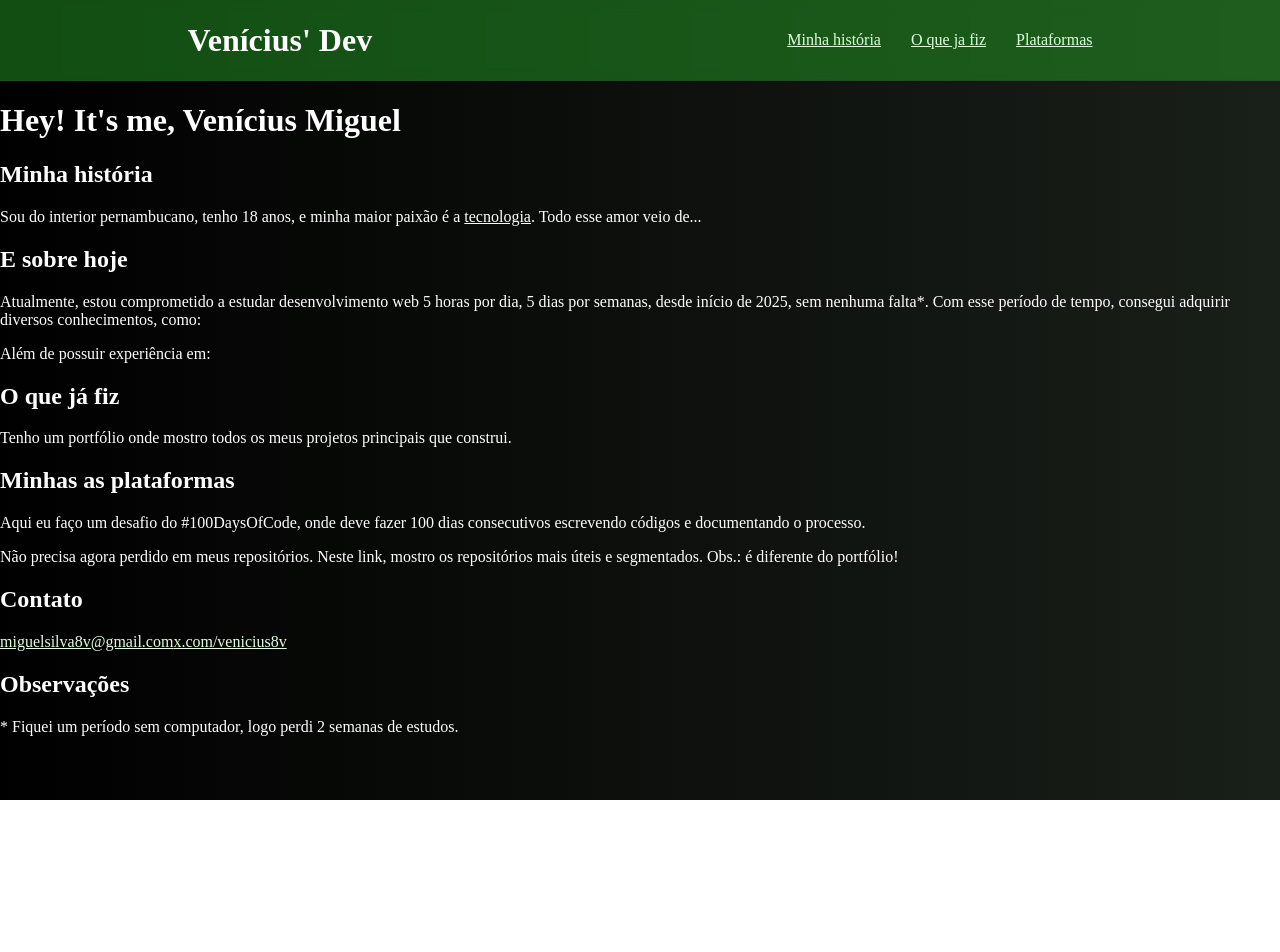
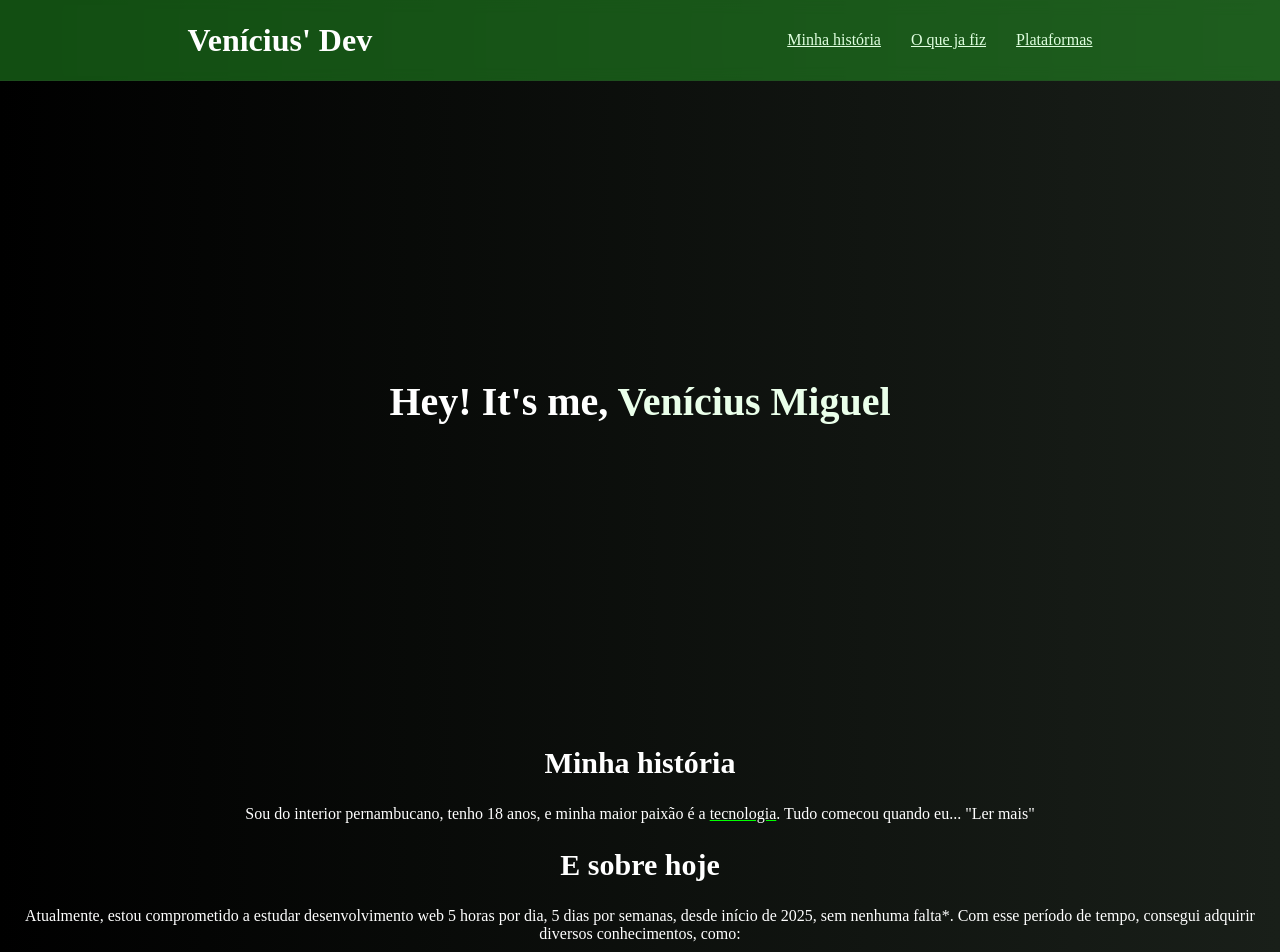
Before and after one commit to venicius8/venicius-dev, a React (Vite) app: page / in a window 1280 px wide. Shown: the top 952 px of the page. Before the commit the page ends 800 px from the top, so only its background shows below. Built offline with nearby package versions, Linux system fonts and the light colour scheme.

Commit message:
style: semantic page and beautiful main

```diff
--- a/src/App.jsx
+++ b/src/App.jsx
@@ -1,36 +1,49 @@
 import { Header } from "./components/Header.jsx";
+import Styles from "./App.module.css";
 
 function App() {
   return (
     <>
       <Header></Header>
+
+      <section className={Styles.main}>
         <h1>
-        Hey! It's me, <span className="nameEffect">Venícius Miguel</span>
+          Hey! It's me,{" "}
+          <span className={Styles.nameEffect}>Venícius Miguel</span>
         </h1>
+      </section>
 
+      <section>
         <h2 id="history">Minha história</h2>
         <p>
           Sou do interior pernambucano, tenho 18 anos, e minha maior paixão é a{" "}
-        <u>tecnologia</u>. Todo esse amor veio de...
+          <u>tecnologia</u>. Tudo comecou quando eu... "Ler mais"
         </p>
+      </section>
 
+      <section>
         <h2>E sobre hoje</h2>
         <p>
-        Atualmente, estou comprometido a estudar desenvolvimento web 5 horas por
-        dia, 5 dias por semanas, desde início de 2025, sem nenhuma falta*. Com
-        esse período de tempo, consegui adquirir diversos conhecimentos, como:
+          Atualmente, estou comprometido a estudar desenvolvimento web 5 horas
+          por dia, 5 dias por semanas, desde início de 2025, sem nenhuma falta*.
+          Com esse período de tempo, consegui adquirir diversos conhecimentos,
+          como:
         </p>
         <div className="knowledgeChart"></div>
         <p>Além de possuir experiência em:</p>
         <div className="experienceChart"></div>
+      </section>
 
+      <section>
         <h2 id="whatIDid">O que já fiz</h2>
         <p>
           Tenho um portfólio onde mostro todos os meus projetos principais que
           construi.
         </p>
         <div className="portfolio"></div>
+      </section>
 
+      <section>
         <h2 id="platafoms">Minhas as plataformas</h2>
         <div className="twitterLink"></div>
         <p>
@@ -42,7 +55,9 @@ function App() {
           Não precisa agora perdido em meus repositórios. Neste link, mostro os
           repositórios mais úteis e segmentados. Obs.: é diferente do portfólio!
         </p>
+      </section>
 
+      <footer>
         <h2>Contato</h2>
         <a href="mailto:miguelsilva8v@gmail.com">miguelsilva8v@gmail.com</a>
         <a href="http://x.com/venicius8v">x.com/venicius8v</a>
@@ -51,6 +66,7 @@ function App() {
         <p>
           * Fiquei um período sem computador, logo perdi 2 semanas de estudos.
         </p>
+      </footer>
     </>
   );
 }
--- a/src/App.module.css
+++ b/src/App.module.css
@@ -0,0 +1,27 @@
+/* Main */
+
+.main {
+  height: 80vh;
+  width: auto;
+  display: flex;
+  align-items: center;
+  justify-content: center;
+}
+
+.nameEffect {
+  color: rgb(0, 255, 0);
+  animation: nameEffectColor 2s infinite alternate ease-in-out;
+}
+
+@keyframes nameEffectColor {
+  0% {
+    color: rgb(0, 255, 0);
+  }
+  100% {
+    color: rgb(255, 255, 255);
+  }
+}
+
+.main h1 {
+  font-size: 40px;
+}
--- a/src/index.css
+++ b/src/index.css
@@ -3,4 +3,13 @@ body {
   color: #fff;
   margin: 0;
   padding: 0;
+  text-align: center;
 }
+
+h2 {
+  font-size: 30px;
+}
+
+u {
+  text-decoration-color: rgb(0, 255, 0);
+}
```
Lines whose indentation alone changed are shown as unchanged.
